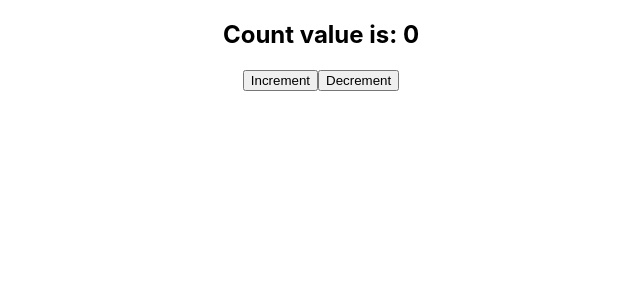
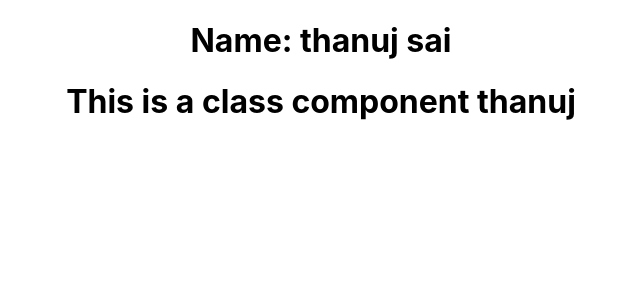
Before and after one commit to Thanujsai/reactjs, a React (Create React App) app: page / in a window 1280 px wide. Shown: the top 300 px of the page, without its empty margins (319-959 px from the left). Built offline with nearby package versions, Linux system fonts and the light colour scheme.

Commit message:
destructuring props

```diff
--- a/src/App.js
+++ b/src/App.js
@@ -4,12 +4,15 @@ import Hello from './components/Hello';
 import Message from './components/Message';
 import Profile from './components/Profile';
 import Counter from './components/Counter';
+import Resume from './components/Resume';
 
 function App() {
   return (
     <div className="App">
+      <Profile name="thanuj" lastName="sai"></Profile>
+      <Resume name="thanuj"></Resume>
       {/* <Hello/> */}
-      <Counter/>
+      {/* <Counter/> */}
       {}
       {/*
       <Message messageCode="10" messageContent="This is a message from props"/>
--- a/src/components/Profile.js
+++ b/src/components/Profile.js
@@ -4,9 +4,12 @@ function Profile(props){
     console.log(props.name)
     //we cannot change the value of props.name since it's immutable => problem
     //props.name = "hey";//problem: cannot assign to read only properties, props are immutable, therefore it's not dynamic => we use state
+
+    //destructuring props
+    const {name, lastName} = props;//destructuring
     console.log('Name :' + props.name+' '+props.lastName)
     return (
-    <h1>Name: {props.name} {props.lastName} {props.children}</h1>//can pass dynamic data now
+    <h1>Name: {name} {lastName} {props.children}</h1>//can pass dynamic data now
     )
 }
 
--- /dev/null
+++ b/src/components/Resume.js
@@ -0,0 +1,10 @@
+import { Component } from "react";
+
+class Resume extends Component{
+    render(){
+        const {name} = this.props;//destructuring
+        return <h1>This is a class component {name}</h1>
+    }
+}
+
+export default Resume;
```
